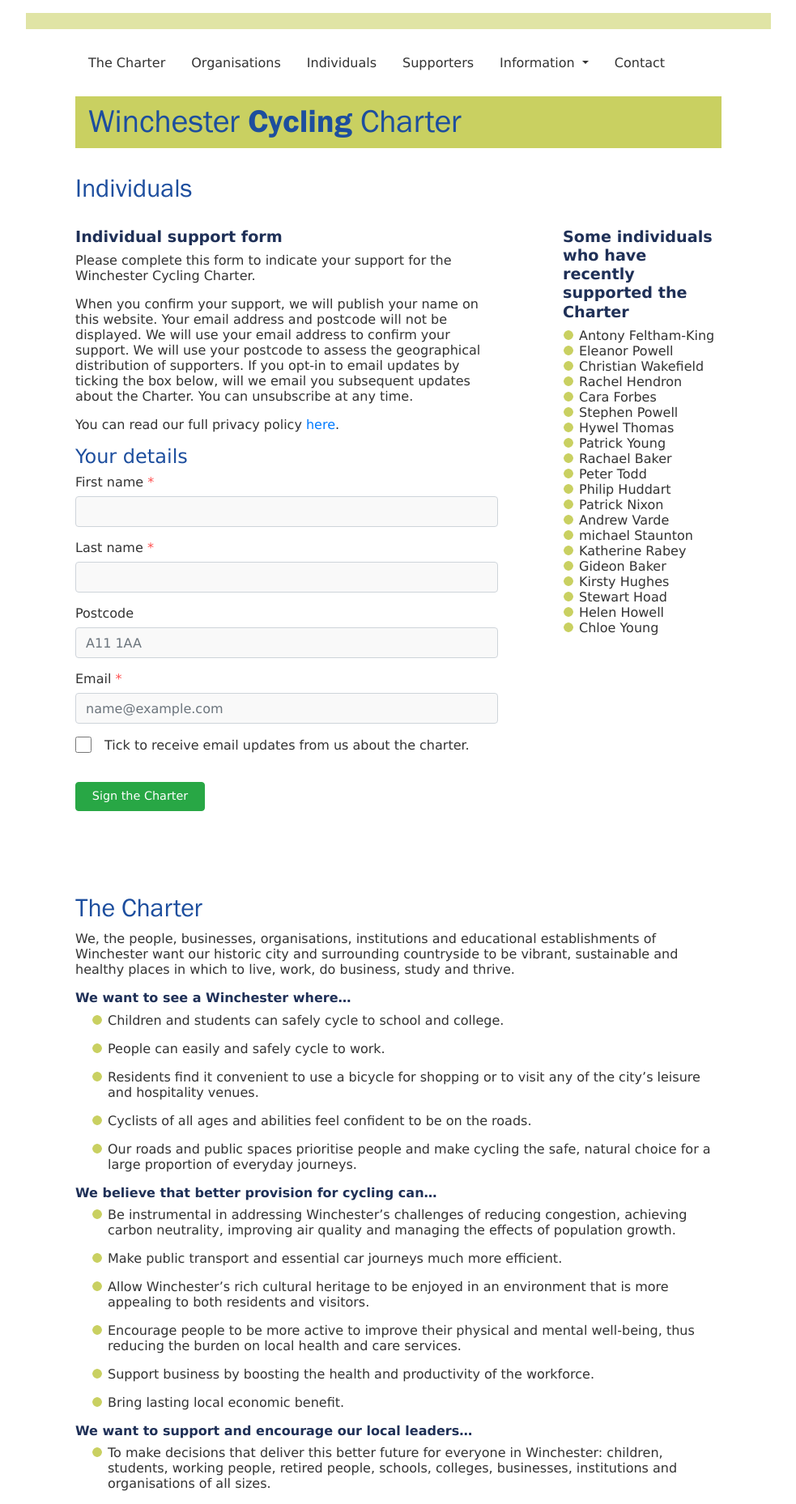
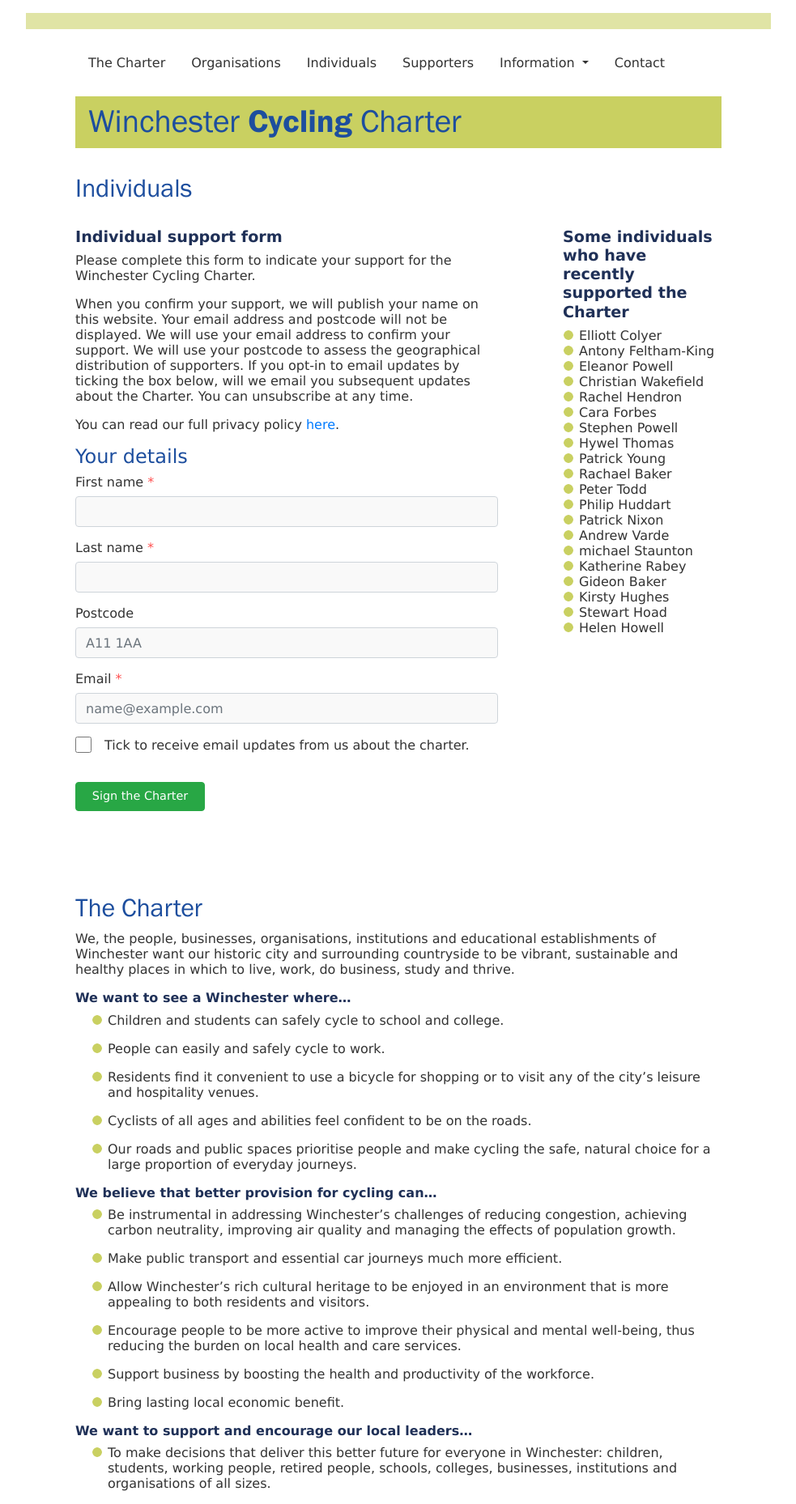
Before and after one commit to winchestercyclingcharter/winchestercyclingcharter.github.io, a Jekyll site: the page built from ind-page.md, in a window 1280 px wide. Shown: the whole page at 81% size, without its empty margins (148-1131 px from the left). Built offline with Jekyll 4.4.1, drawn with Linux system fonts in a browser that asks for light colours; nearby versions of some CDN libraries.

Commit message:
Update people.yml

```diff
--- a/_data/people.yml
+++ b/_data/people.yml
@@ -540,3 +540,4 @@ people:
 - { lastname: Powell, firstname: Eleanor, dt: 20210812-171119-161002 }
 - { lastname: Wakefield, firstname: Christian, dt: 20210812-151854-639716 }
 - { lastname: Feltham-King , firstname: Antony , dt: 20210820-152812-695038 }
+- { lastname: Colyer, firstname: Elliott, dt: 20210824-110831-880240 }
```
